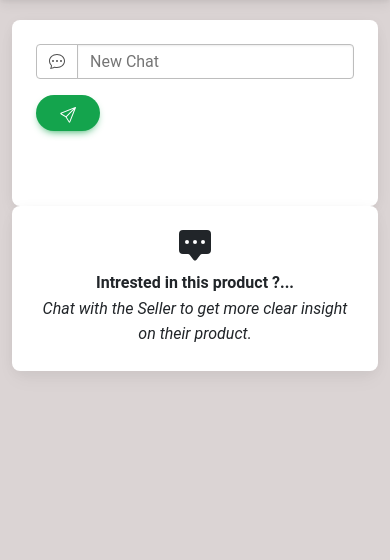
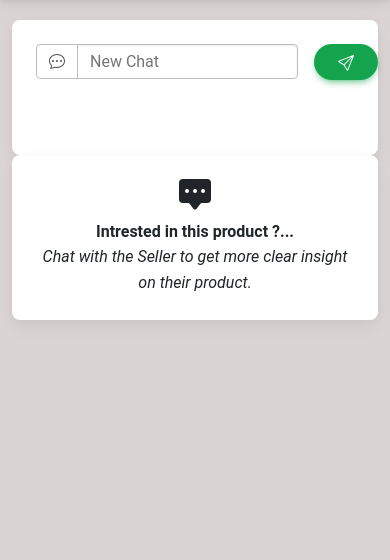
Before and after one commit to onyngoric/Trio-on-Linode, a Django app: template front/templates/chats.html in a window 390 px wide. Shown: the part 76-636 px from the top of the page. Run offline with Django 4.2, Linux system fonts and the light colour scheme; the template is opened without the code that fills it, so the values that code supplies are empty; some libraries are stand-ins or nearby versions.

Commit message:
Update chats.html

```diff
--- a/front/templates/chats.html
+++ b/front/templates/chats.html
@@ -105,7 +105,7 @@
 <body style="background-color: rgb(219, 212, 212);">
     <div class="container" style="padding-top: 20px;">
         <div class="row">
-            <div class="col-md-8">
+            <div class="col-md-8 col-sm-8">
                 <div class="card">
                     <div class="card-body">
                         <form class="row row-cols-lg-auto g-3 justify-content-center" method="post" action="chat">
@@ -114,7 +114,7 @@
                             <input type="hidden" name="userid" value="{{ user_id }}">
                             <input type="hidden" name="adid" value="{{ ad_id }}">
                           <!--end hidden-->
-                            <div class="col-12">
+                            <div class="col-10">
                               <div class="input-group">
                                 <div class="input-group-text">
                                   <svg xmlns="http://www.w3.org/2000/svg" width="16" height="16" fill="currentColor" class="bi bi-chat-dots" viewBox="0 0 16 16">
@@ -125,7 +125,7 @@
                                 <input type="text" id="chat" name="message" class="form-control" placeholder="New Chat" required/>
                               </div>
                             </div>
-                            <div class="col-12 ">
+                            <div class="col-2 ">
                               <button type="submit" name="chat" value="chat" class="btn btn-success btn-rounded" data-mdb-ripple-init>
                                 <svg xmlns="http://www.w3.org/2000/svg" width="16" height="16" fill="currentColor" class="bi bi-send" viewBox="0 0 16 16">
                                   <path d="M15.854.146a.5.5 0 0 1 .11.54l-5.819 14.547a.75.75 0 0 1-1.329.124l-3.178-4.995L.643 7.184a.75.75 0 0 1 .124-1.33L15.314.037a.5.5 0 0 1 .54.11ZM6.636 10.07l2.761 4.338L14.13 2.576zm6.787-8.201L1.591 6.602l4.339 2.76z"/>
@@ -168,7 +168,7 @@
                     </div>
                   </div>
             </div>
-            <div class="col-md-4">
+            <div class="col-md-4 col-sm-4">
               <div class="card">
                 <div class="card-body">
                   <div class="text-center">
```
